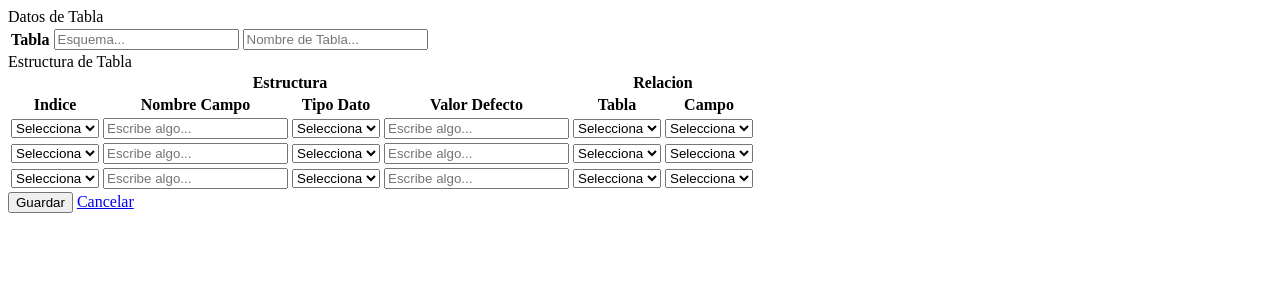
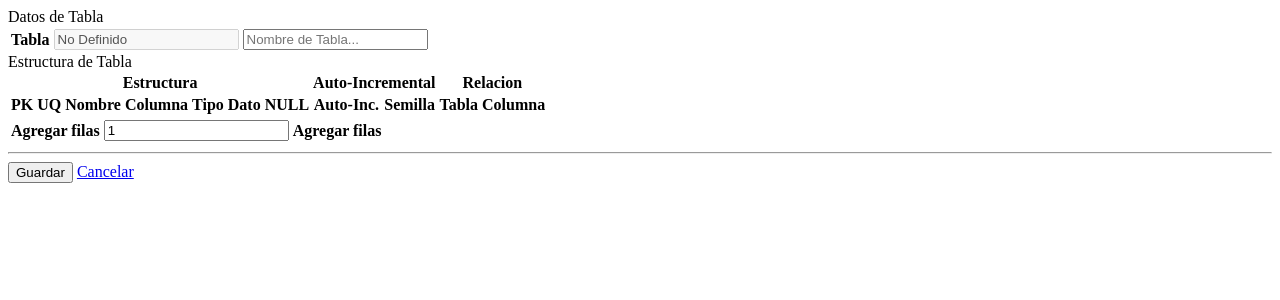
Before and after one commit to MayCruz03/Proyecto_GestorBDs, a PHP site: page /createTable.php in a window 1280 px wide. Shown: the top 300 px of the page. Run offline with PHP 8.4, Linux system fonts and the light colour scheme; lists and menus that the app fills with data are empty.

Commit message:
creacion de tabla desde portal completa
falta crear viste de query manager

```diff
--- a/v2/app/Controllers/Controller.php
+++ b/v2/app/Controllers/Controller.php
@@ -94,6 +94,9 @@
 
     public function empty($value, $flags)
     {
+        if (is_array($value))
+            return empty($value);
+
         $value = trim($value);
 
         switch ($flags) {
--- a/v2/resource/views/createTable.php
+++ b/v2/resource/views/createTable.php
@@ -5,10 +5,15 @@
         <tr>
             <th class="two wide text-center">Tabla</th>
             <th class="three wide">
-                <div class="ui input fluid"><input type="text" placeholder="Esquema..."></div>
+                <div class="ui input fluid">
+                    <input type="text" placeholder="Esquema..." id="txt-schema-name"
+                        value="<?= $_SESSION["DB_USER_SCHEMA"] ?? "No Definido" ?>" disabled>
+                </div>
             </th>
             <th>
-                <div class="ui input fluid"><input type="text" placeholder="Nombre de Tabla..."></div>
+                <div class="ui input fluid">
+                    <input type="text" placeholder="Nombre de Tabla..." id="txt-table-name">
+                </div>
             </th>
         </tr>
     </thead>
@@ -16,143 +21,54 @@
 
 <div class="ui dividing header">Estructura de Tabla</div>
 
-<table class="ui tiny table fluid celled">
+<div class="ui very long scrolling container">
+    <table class="ui head stuck unstackable celled tiny fluid table" id="tbl-columns">
         <thead>
             <tr class="text-center">
-            <th colspan="4">Estructura</th>
-            <th colspan="5">Relacion</th>
+                <th colspan="5">Estructura</th>
+                <th colspan="2">Auto-Incremental</th>
+                <th colspan="2">Relacion</th>
             </tr>
             <tr class="text-center">
-            <th>Indice</th>
-            <th>Nombre Campo</th>
+                <th data-content="Primary Key">PK</th>
+                <th data-content="Unique">UQ</th>
+                <th>Nombre Columna</th>
                 <th>Tipo Dato</th>
-            <th>Valor Defecto</th>
+                <th data-content="El campo admitira nulo?">NULL</th>
+                <th data-content="Campo Auto-Incremental: desde <semilla> en salto de <incremental>">Auto-Inc.</th>
+                <th class="two wide" data-content="Empezara a contar desde <semilla>, ejem. 1,20,3000...">Semilla</th>
                 <th>Tabla</th>
-            <th>Campo</th>
+                <th>Columna</th>
             </tr>
         </thead>
-    <tbody>
+        <tbody></tbody>
+    </table>
+</div>
+
+<table class="ui tiny table">
+    <thead>
         <tr>
-            <td>
-                <select class="ui dropdown fluid">
-                    <option value="" selected>Selecciona</option>
-                    <option value="1">PRIMARY</option>
-                    <option value="2">UNIQUE</option>
-                </select>
-            </td>
-            <td>
-                <div class="ui input fluid"><input type="text" placeholder="Escribe algo..."></div>
-            </td>
-            <td>
-                <select class="ui dropdown fluid">
-                    <option value="" selected>Selecciona</option>
-                    <option value="1">Varchar</option>
-                    <option value="2">Int</option>
-                    <option value="3">Numeric</option>
-                </select>
-            </td>
-            <td>
-                <div class="ui input fluid"><input type="text" placeholder="Escribe algo..."></div>
-            </td>
-            <td>
-                <select class="ui dropdown fluid">
-                    <option value="" selected>Selecciona</option>
-                    <option value="1">Tabla #1</option>
-                    <option value="1">Tabla #2</option>
-                    <option value="1">Tabla #3</option>
-                </select>
-            </td>
-            <td>
-                <select class="ui dropdown fluid">
-                    <option value="" selected>Selecciona</option>
-                    <option value="1">Campo #1</option>
-                    <option value="1">Campo #2</option>
-                    <option value="1">Campo #3</option>
-                </select>
-            </td>
+            <th class="two wide text-center">Agregar filas</th>
+            <th class="four wide">
+                <div class="ui input fluid">
+                    <input type="number" placeholder="Cantidad filas..." id="txt-number-rows" value="1">
+                </div>
+            </th>
+            <th>
+                <div class="ui blue button" id="btn-add-rows"><i class="plus icon"></i>Agregar filas</div>
+            </th>
         </tr>
-        <tr>
-            <td>
-                <select class="ui dropdown fluid">
-                    <option value="" selected>Selecciona</option>
-                    <option value="1">Primaria</option>
-                    <option value="2">Indice</option>
-                </select>
-            </td>
-            <td>
-                <div class="ui input fluid"><input type="text" placeholder="Escribe algo..."></div>
-            </td>
-            <td>
-                <select class="ui dropdown fluid">
-                    <option value="" selected>Selecciona</option>
-                    <option value="1">Varchar</option>
-                    <option value="2">Int</option>
-                    <option value="3">Numeric</option>
-                </select>
-            </td>
-            <td>
-                <div class="ui input fluid"><input type="text" placeholder="Escribe algo..."></div>
-            </td>
-            <td>
-                <select class="ui dropdown fluid">
-                    <option value="" selected>Selecciona</option>
-                    <option value="1">Tabla #1</option>
-                    <option value="1">Tabla #2</option>
-                    <option value="1">Tabla #3</option>
-                </select>
-            </td>
-            <td>
-                <select class="ui dropdown fluid">
-                    <option value="" selected>Selecciona</option>
-                    <option value="1">Campo #1</option>
-                    <option value="1">Campo #2</option>
-                    <option value="1">Campo #3</option>
-                </select>
-            </td>
-        </tr>
-        <tr>
-            <td>
-                <select class="ui dropdown fluid">
-                    <option value="" selected>Selecciona</option>
-                    <option value="1">Primaria</option>
-                    <option value="2">Indice</option>
-                </select>
-            </td>
-            <td>
-                <div class="ui input fluid"><input type="text" placeholder="Escribe algo..."></div>
-            </td>
-            <td>
-                <select class="ui dropdown fluid">
-                    <option value="" selected>Selecciona</option>
-                    <option value="1">Varchar</option>
-                    <option value="2">Int</option>
-                    <option value="3">Numeric</option>
-                </select>
-            </td>
-            <td>
-                <div class="ui input fluid"><input type="text" placeholder="Escribe algo..."></div>
-            </td>
-            <td>
-                <select class="ui dropdown fluid">
-                    <option value="" selected>Selecciona</option>
-                    <option value="1">Tabla #1</option>
-                    <option value="1">Tabla #2</option>
-                    <option value="1">Tabla #3</option>
-                </select>
-            </td>
-            <td>
-                <select class="ui dropdown fluid">
-                    <option value="" selected>Selecciona</option>
-                    <option value="1">Campo #1</option>
-                    <option value="1">Campo #2</option>
-                    <option value="1">Campo #3</option>
-                </select>
-            </td>
-        </tr>
-    </tbody>
+    </thead>
 </table>
+<hr>
 
-<div class="ui buttons">
-    <button class="ui green button">Guardar</button>
-    <a class="ui button" href="index.php">Cancelar</a>
+<div class="ui buttons" id="grd-action-buttons">
+    <button class="ui green button" id="btn-create-table">Guardar</button>
+    <a class="ui button" href="/">Cancelar</a>
 </div>
+
+<?php
+$jsScripts = [
+    "/js/createTable.js"
+];
+?>
--- a/v2/routes/WebRoute.php
+++ b/v2/routes/WebRoute.php
@@ -12,5 +12,7 @@
 
 Route::post("/serveObjects/types", [ServerObjectsController::class, "getServeObjectsTypes"]);
 Route::post("/serveObjects/list", [ServerObjectsController::class, "getServeObjects"]);
+Route::post("/serveObjects/dataTypes", [ServerObjectsController::class, "getDataTypes"]);
 
 Route::get("/table/create", [ServerObjectsController::class, "createTable"]);
+Route::post("/table/create", [ServerObjectsController::class, "createTablePostBack"]);
```
Also changed, not shown: v2/app/Controllers/AuthController.php (+12 -0 lines), v2/app/Controllers/ServerObjectsController.php (+50 -1 lines), v2/lib/DBObjectsMap.php (added, +16 -0 lines), v2/public/index.php (+13 -1 lines), v2/public/js/createTable.js (added, +304 -0 lines), v2/resource/views/layout.php (+11 -3 lines), v2/public/js/app.js. Lines whose indentation alone changed are shown as unchanged.
